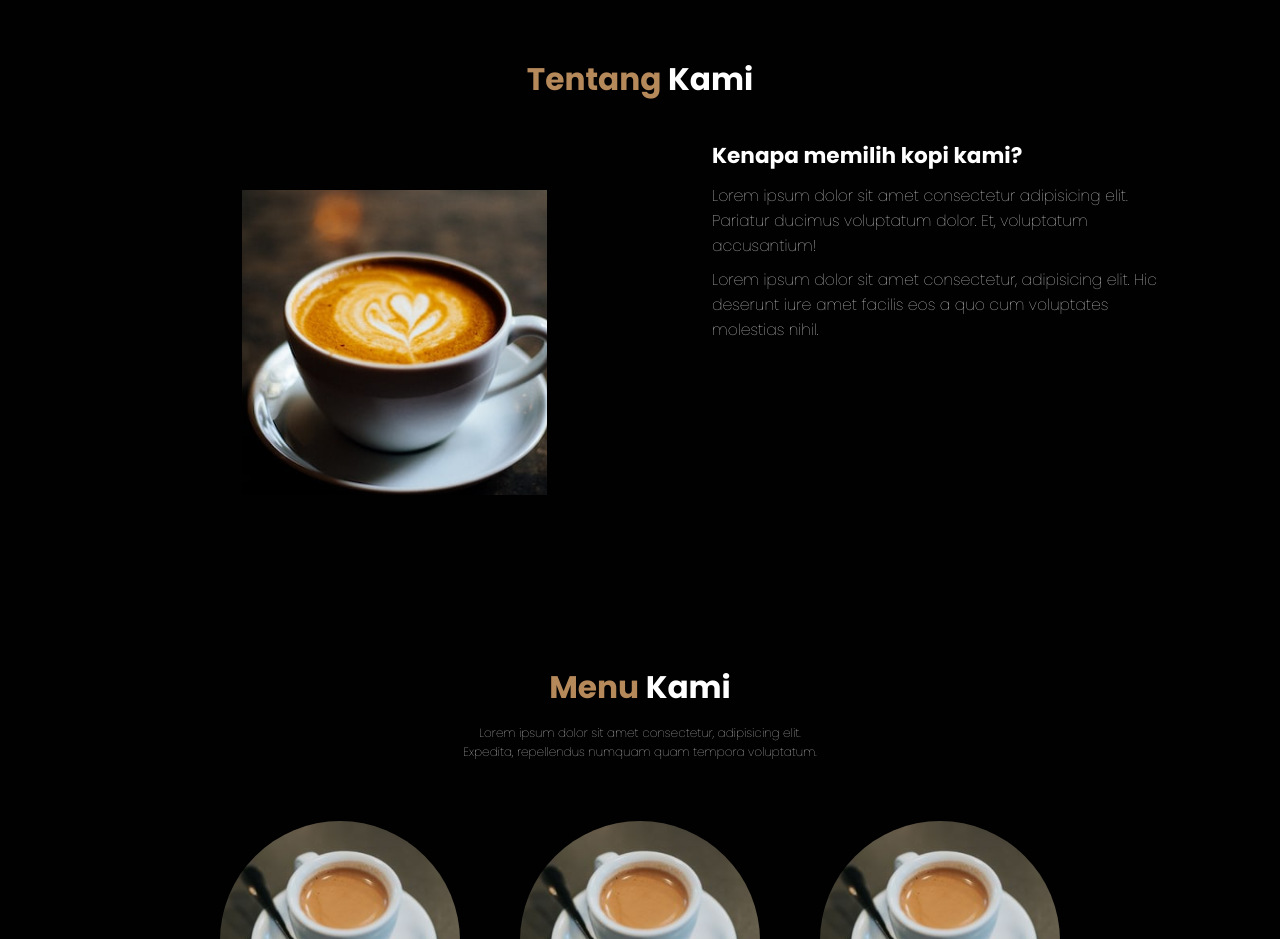
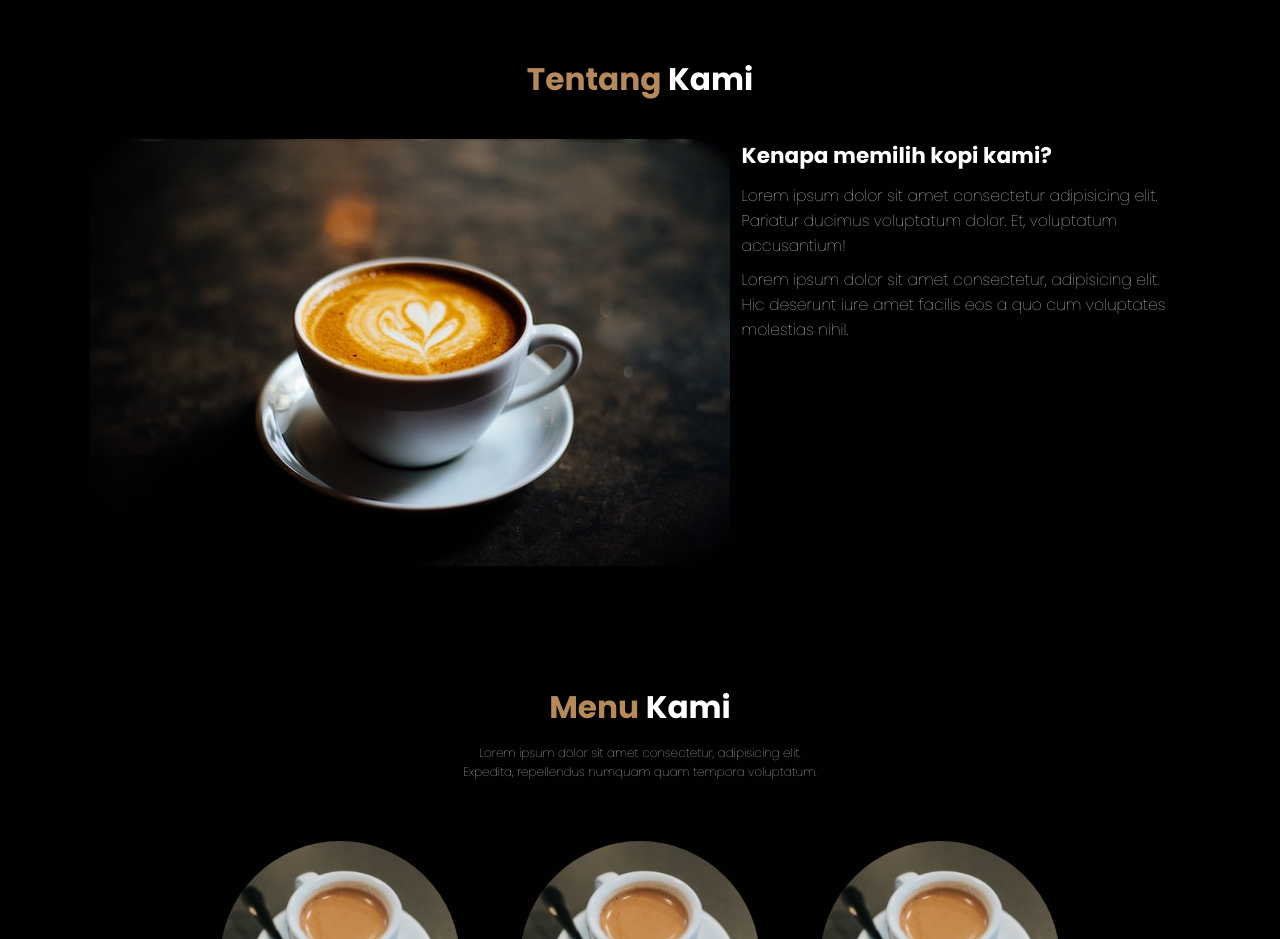
Before and after one commit to Saitampool/angkringan-kopi-kenangan-senja, a plain HTML site: page index.html in a window 1280 px wide. Shown: the part 840-1779 px from the top of the page. Drawn offline with nearby package versions, Linux system fonts and the light colour scheme.

Commit message:
menampilkan gambar

```diff
--- a/css/style.css
+++ b/css/style.css
@@ -276,13 +276,13 @@ body {
   flex: 1 1 45rem;
 }
 
-.about .row .about-img img {
+/* .about .row .about-img img {
   width: 100%;
-  -webkit-mask-image: url('../img/menu/1.jpg');
+  -webkit-mask-image: url('../img/tentang-kami.jpg');
   -webkit-mask-size: 50%;
   -webkit-mask-repeat: no-repeat;
   -webkit-mask-position: center;
-}
+} */
 
 .about .row .content {
   flex: 1 1 35rem;
```
